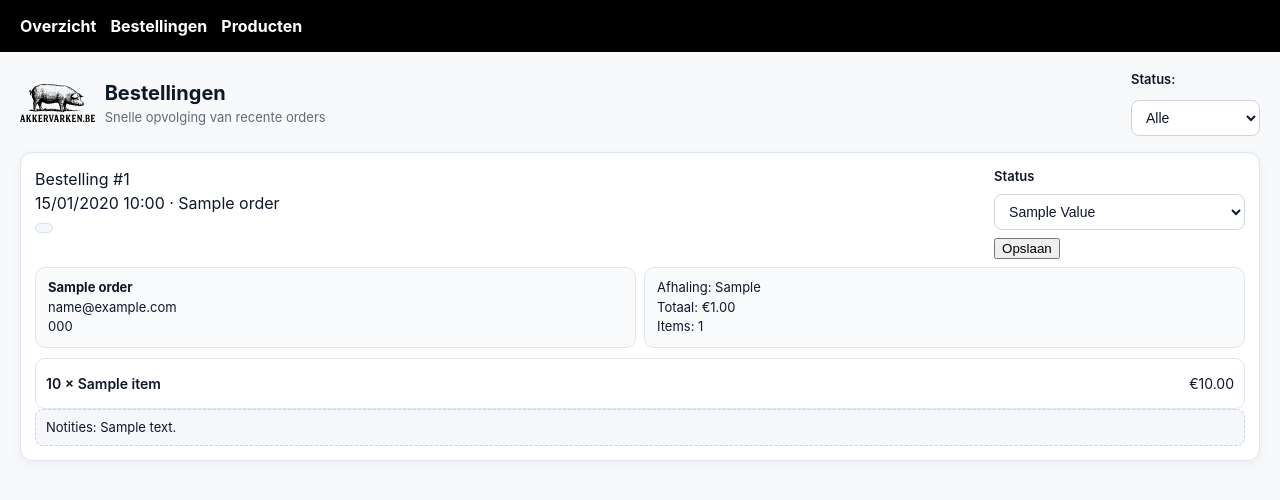
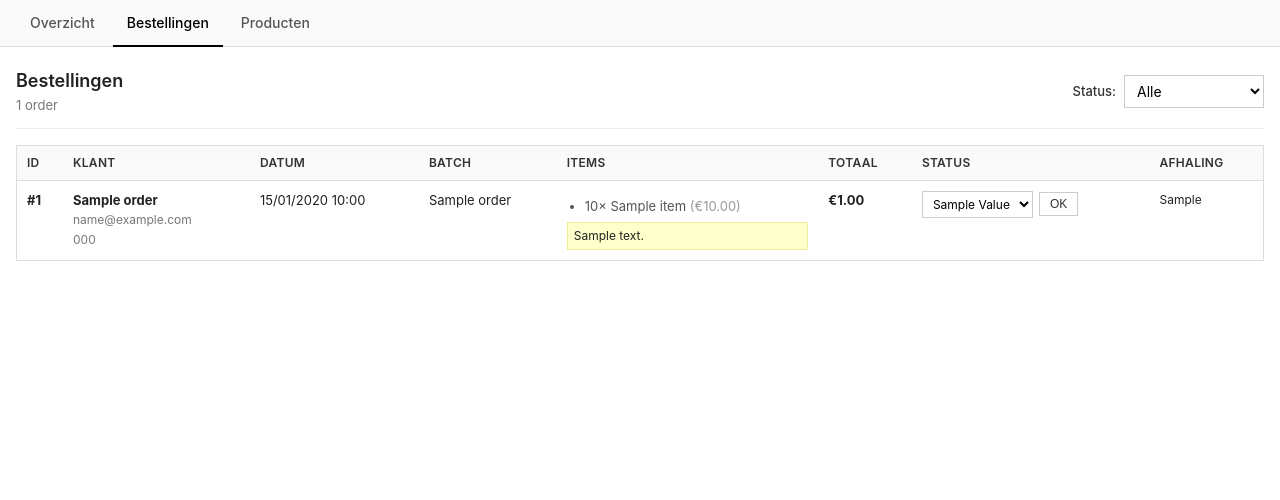
Before and after one commit to mlavaert/akkervarken.be, a FastAPI app: template backend/templates/admin/orders.html in a window 1280 px wide. Shown: the top 500 px of the page. Run offline with FastAPI, Linux system fonts and the light colour scheme; the template is opened without the code that fills it: most values are stand-ins (such as "Sample title", 1, 10 or a date in 2020).

Commit message:
Redesign again

```diff
--- a/backend/static/admin.css
+++ b/backend/static/admin.css
@@ -1,113 +1,294 @@
-:root {
-  color: #0f172a;
-  background: #f8f9fb;
-  font-family: -apple-system, BlinkMacSystemFont, "Segoe UI", sans-serif;
-  line-height: 1.5;
+* { box-sizing: border-box; margin: 0; padding: 0; }
+
+body {
+  font: 14px/1.5 -apple-system, BlinkMacSystemFont, "Segoe UI", sans-serif;
+  color: #222;
+  background: #fff;
+  margin: 0;
+  padding: 0;
 }
 
-* { box-sizing: border-box; }
+a { color: #0066cc; text-decoration: none; }
+a:hover { text-decoration: underline; }
 
-body {
-  margin: 0;
-  padding: 0 20px 24px;
-  background: #f8f9fb;
-}
-
-a { color: inherit; }
-
+/* Top navigation - minimal, compact */
 .top-nav {
-  margin: 0 -20px 18px;
-  padding: 14px 20px;
-  background: #000;
-  display: flex;
-  gap: 14px;
+  border-bottom: 1px solid #ddd;
+  padding: 0 16px;
+  background: #fafafa;
 }
 
 .top-nav a {
-  color: #fff;
-  text-decoration: none;
-  font-weight: 700;
+  display: inline-block;
+  padding: 12px 14px;
+  color: #555;
+  font-weight: 500;
+  border-bottom: 2px solid transparent;
+  margin-bottom: -1px;
 }
 
-.page { width: 100%; margin: 0 auto; }
+.top-nav a:hover { color: #000; text-decoration: none; border-bottom-color: #000; }
+.top-nav a.active { color: #000; border-bottom-color: #000; }
 
+/* Page container - tight margins */
+.page { max-width: 1400px; margin: 0 auto; padding: 20px 16px; }
+
+/* Header - compact, no logo */
 header {
   display: flex;
-  flex-wrap: wrap;
   align-items: center;
   justify-content: space-between;
+  margin-bottom: 16px;
+  padding-bottom: 12px;
+  border-bottom: 1px solid #eee;
+}
+
+h1 { font-size: 18px; font-weight: 600; }
+.meta { color: #777; font-size: 13px; margin-top: 2px; }
+
+/* Buttons - minimal */
+.btn {
+  display: inline-block;
+  padding: 6px 12px;
+  border: 1px solid #ccc;
+  background: #fff;
+  color: #333;
+  font-size: 13px;
+  cursor: pointer;
+  font-weight: 500;
+}
+
+.btn:hover { background: #f5f5f5; text-decoration: none; }
+.btn.primary { background: #000; color: #fff; border-color: #000; }
+.btn.primary:hover { background: #333; }
+
+button.icon-btn {
+  width: 28px;
+  height: 28px;
+  padding: 0;
+  border: 1px solid #ddd;
+  background: #fff;
+  cursor: pointer;
+  font-size: 14px;
+}
+
+button.icon-btn:hover { background: #f5f5f5; }
+button.icon-btn.danger { color: #c00; }
+button.icon-btn.danger:hover { background: #fee; border-color: #c00; }
+
+.sr-only { position: absolute; width: 1px; height: 1px; padding: 0; margin: -1px; overflow: hidden; clip: rect(0,0,0,0); border: 0; }
+
+/* Forms - compact, efficient */
+form label {
+  display: block;
+  font-size: 13px;
+  font-weight: 500;
+  margin-bottom: 4px;
+  color: #333;
+}
+
+input, textarea, select {
+  width: 100%;
+  padding: 6px 8px;
+  border: 1px solid #ccc;
+  background: #fff;
+  font-size: 14px;
+  font-family: inherit;
+}
+
+input:focus, textarea:focus, select:focus {
+  outline: none;
+  border-color: #0066cc;
+}
+
+textarea { resize: vertical; min-height: 80px; }
+
+.row {
+  display: grid;
+  grid-template-columns: repeat(auto-fit, minmax(200px, 1fr));
   gap: 12px;
+  margin-bottom: 12px;
+}
+
+/* Notices - subtle */
+.notice {
+  padding: 8px 12px;
+  margin-bottom: 16px;
+  border-left: 3px solid #0066cc;
+  background: #f0f8ff;
+  font-size: 13px;
+}
+
+.notice.success { border-left-color: #0a0; background: #f0fff0; }
+.notice.info { border-left-color: #0066cc; background: #f0f8ff; }
+.notice--warning { border-left-color: #f90; background: #fffef0; }
+
+/* Tables - primary data display method */
+table {
+  width: 100%;
+  border-collapse: collapse;
+  font-size: 13px;
+  background: #fff;
+  border: 1px solid #ddd;
+}
+
+th {
+  text-align: left;
+  padding: 8px 10px;
+  background: #fafafa;
+  border-bottom: 1px solid #ddd;
+  font-weight: 600;
+  color: #333;
+  font-size: 12px;
+  text-transform: uppercase;
+  letter-spacing: 0.3px;
+}
+
+td {
+  padding: 10px;
+  border-bottom: 1px solid #eee;
+  vertical-align: top;
+}
+
+tr:last-child td { border-bottom: none; }
+tr:hover { background: #fafafa; }
+
+td.actions { white-space: nowrap; }
+td.actions form { display: inline; }
+td.actions .icon-btn { margin-left: 4px; }
+
+/* Status tags - minimal */
+.tag {
+  display: inline-block;
+  padding: 2px 6px;
+  background: #f0f0f0;
+  border: 1px solid #ddd;
+  font-size: 11px;
+  font-weight: 500;
+  text-transform: uppercase;
+  letter-spacing: 0.3px;
+}
+
+/* Order-specific inline forms */
+.status-form {
+  display: inline-flex;
+  gap: 6px;
+  align-items: center;
+}
+
+.status-form label { display: none; }
+.status-form select {
+  width: auto;
+  padding: 4px 6px;
+  font-size: 12px;
+}
+
+.status-form button {
+  padding: 4px 10px;
+  font-size: 12px;
+}
+
+/* Order items list - compact */
+.items-list {
+  margin: 6px 0;
+  padding-left: 18px;
+  font-size: 13px;
+  color: #555;
+}
+
+.items-list li { margin: 2px 0; }
+
+/* Product form card - only used for forms */
+.card {
+  background: #fff;
+  border: 1px solid #ddd;
+  padding: 20px;
+  margin-bottom: 20px;
+}
+
+.card h2 {
+  font-size: 16px;
+  font-weight: 600;
   margin-bottom: 16px;
 }
 
-.brand { display: flex; align-items: center; gap: 10px; }
-.brand img { height: 38px; }
-h1 { margin: 0; font-size: 20px; font-weight: 700; }
-.meta { color: #606b78; font-size: 13px; }
-
-.btn {
-  display: inline-block;
-  padding: 8px 12px;
-  border: 1px solid #cfd5dd;
-  border-radius: 8px;
-  background: #fff;
-  text-decoration: none;
-  color: #0f172a;
-  font-weight: 600;
+/* Dashboard grid */
+.portal-grid {
+  display: grid;
+  grid-template-columns: repeat(auto-fit, minmax(280px, 1fr));
+  gap: 16px;
 }
 
-.btn.primary { background: #000; color: #fff; border-color: #000; }
+.portal-card {
+  padding: 16px;
+}
 
-.icon-btn {
-  width: 36px; height: 36px;
-  display: inline-flex; align-items: center; justify-content: center;
-  border: 1px solid #cfd5dd; border-radius: 8px;
-  background: #fff; cursor: pointer; font-size: 15px;
+.portal-card h2 {
+  font-size: 15px;
+  margin-bottom: 6px;
 }
-.icon-btn.danger { background: #fef2f2; border-color: #fbcfd0; color: #b91c1c; }
-.sr-only { position: absolute; width: 1px; height: 1px; padding: 0; margin: -1px; overflow: hidden; clip: rect(0,0,0,0); border: 0; }
 
-form { display: grid; gap: 10px; }
-label { font-size: 13px; font-weight: 600; color: #0f172a; }
-input, textarea, select {
-  width: 100%; padding: 8px 10px;
-  border: 1px solid #cfd5dd; border-radius: 8px;
-  background: #fff; font-size: 14px; color: #0f172a;
+.portal-card .meta-line {
+  color: #777;
+  font-size: 13px;
+  margin-bottom: 12px;
 }
-textarea { resize: vertical; }
-.row { display: grid; grid-template-columns: repeat(auto-fit, minmax(160px, 1fr)); gap: 10px; }
 
-.notice { padding: 10px 12px; border-radius: 10px; border: 1px solid #e0e6ed; background: #fff; font-size: 14px; }
-.notice.success { background: #edfdf3; border-color: #c9f4d9; color: #17653b; }
-.notice.info { background: #e5f2ff; border-color: #c2defc; color: #114b7a; }
+.portal-card .actions {
+  margin-top: 12px;
+}
 
-.card {
-  background: #fff;
-  border: 1px solid #e0e6ed;
-  border-radius: 12px;
-  padding: 14px;
-  box-shadow: 0 3px 12px rgba(15, 23, 42, 0.05);
+.nav-link {
+  display: inline-block;
+  color: #0066cc;
+  font-weight: 500;
+  font-size: 13px;
 }
-.card h2 { margin: 0 0 6px 0; font-size: 16px; }
 
-.orders, .product-list { display: grid; gap: 12px; }
-.card-header { display: flex; flex-wrap: wrap; justify-content: space-between; gap: 10px; margin-bottom: 8px; }
-.status-form { display: flex; gap: 8px; align-items: center; flex-wrap: wrap; }
-.tag { display: inline-block; padding: 4px 8px; border-radius: 10px; border: 1px solid #d8e2ec; background: #f3f6fb; font-size: 12px; }
+.nav-link:hover { text-decoration: underline; }
+.nav-link.active { color: #000; }
 
-.info-row { display: grid; grid-template-columns: repeat(auto-fit, minmax(220px,1fr)); gap: 8px; margin-bottom: 10px; }
-.info-box { padding: 10px 12px; border: 1px solid #e0e6ed; border-radius: 10px; background: #f9fafb; font-size: 13px; }
+/* Filters - inline with header */
+.filters {
+  display: flex;
+  gap: 8px;
+  align-items: center;
+}
 
-.items { border: 1px solid #e0e6ed; border-radius: 10px; padding: 8px 10px; background: #fff; }
-.item-row { display: flex; justify-content: space-between; gap: 10px; padding: 6px 0; border-bottom: 1px solid #eef2f7; font-size: 14px; }
-.item-row:last-child { border-bottom: none; }
-.item-name { font-weight: 600; }
-.notes { font-size: 13px; padding: 8px 10px; border-radius: 8px; background: #f6f7fb; border: 1px dashed #cbd5e1; }
+.filters label {
+  font-size: 13px;
+  margin: 0;
+}
 
-.product-card { border: 1px solid #e0e6ed; border-radius: 12px; padding: 12px; background: #fff; }
-.product-header { display: flex; justify-content: space-between; align-items: center; gap: 10px; }
+.filters select {
+  width: auto;
+  min-width: 140px;
+}
 
+/* Form actions */
+.actions {
+  display: flex;
+  gap: 8px;
+  margin-top: 16px;
+}
+
+form .actions {
+  padding-top: 8px;
+  border-top: 1px solid #eee;
+}
+
+/* Mobile adjustments */
 @media (max-width: 720px) {
-  body { padding: 0 14px 16px; }
-  .top-nav { margin: 0 -14px 14px; padding: 12px 14px; }
+  .page { padding: 16px 12px; }
+
+  table { font-size: 12px; }
+  th, td { padding: 6px 8px; }
+
+  .row { grid-template-columns: 1fr; }
+
+  header {
+    flex-direction: column;
+    align-items: flex-start;
+    gap: 12px;
+  }
 }
--- a/backend/templates/admin/orders.html
+++ b/backend/templates/admin/orders.html
@@ -3,23 +3,20 @@
 <head>
   <meta charset="UTF-8">
   <meta name="viewport" content="width=device-width, initial-scale=1.0">
-  <title>Akkervarken · Admin</title>
+  <title>Bestellingen · Akkervarken Admin</title>
   <link rel="stylesheet" href="/static/admin.css">
 </head>
 <body>
   <nav class="top-nav">
     <a href="/admin">Overzicht</a>
-    <a href="/admin/orders">Bestellingen</a>
+    <a href="/admin/orders" class="active">Bestellingen</a>
     <a href="/admin/products">Producten</a>
   </nav>
   <div class="page">
     <header>
-      <div class="brand">
-        <img src="https://akkervarken.be/img/logo.svg" alt="Akkervarken logo" loading="lazy">
       <div>
         <h1>Bestellingen</h1>
-          <div class="meta">Snelle opvolging van recente orders</div>
-        </div>
+        <div class="meta">{{ orders|length }} order{% if orders|length != 1 %}s{% endif %}</div>
       </div>
       <form class="filters" method="get" action="/admin/orders">
         <label for="status_filter">Status:</label>
@@ -32,18 +29,45 @@
       </form>
     </header>
 
-    <div class="orders">
     {% if orders %}
+      <table>
+        <thead>
+          <tr>
+            <th>ID</th>
+            <th>Klant</th>
+            <th>Datum</th>
+            <th>Batch</th>
+            <th>Items</th>
+            <th>Totaal</th>
+            <th>Status</th>
+            <th>Afhaling</th>
+          </tr>
+        </thead>
+        <tbody>
           {% for order in orders %}
-          <article class="card">
-            <div class="card-header">
-              <div class="order-meta">
-                <div class="order-id">Bestelling #{{ order.id }}</div>
-                <div class="meta-line">
-                  {{ order.created_at.strftime('%d/%m/%Y %H:%M') if order.created_at else '' }} · {{ order.batch_name }}
-                </div>
-                <div class="tag">{{ order.status.value }}</div>
-              </div>
+            <tr>
+              <td><strong>#{{ order.id }}</strong></td>
+              <td>
+                <strong>{{ order.customer_name }}</strong><br>
+                <span style="color: #777; font-size: 12px;">
+                  {{ order.customer_email or "—" }}<br>
+                  {{ order.customer_phone or "—" }}
+                </span>
+              </td>
+              <td style="white-space: nowrap;">{{ order.created_at.strftime('%d/%m/%Y %H:%M') if order.created_at else '—' }}</td>
+              <td>{{ order.batch_name }}</td>
+              <td>
+                <ul class="items-list">
+                  {% for item in order.items %}
+                    <li>{{ item.quantity }}× {{ item.product_name }} <span style="color: #999;">(€{{ "%.2f"|format(item.computed_subtotal) }})</span></li>
+                  {% endfor %}
+                </ul>
+                {% if order.notes %}
+                  <div style="margin-top: 6px; padding: 4px 6px; background: #ffc; border: 1px solid #ee9; font-size: 12px;">{{ order.notes }}</div>
+                {% endif %}
+              </td>
+              <td style="white-space: nowrap;"><strong>€{{ "%.2f"|format(order.total_amount) }}</strong></td>
+              <td>
                 <form class="status-form" method="post" action="/admin/orders/{{ order.id }}/status">
                   <label for="status-{{ order.id }}">Status</label>
                   <select id="status-{{ order.id }}" name="new_status">
@@ -51,41 +75,17 @@
                       <option value="{{ s.value }}" {% if s == order.status %}selected{% endif %}>{{ s.value.title() }}</option>
                     {% endfor %}
                   </select>
-                <button type="submit">Opslaan</button>
+                  <button type="submit" class="btn">OK</button>
                 </form>
-            </div>
-
-            <div class="info-row">
-              <div class="info-box">
-                <strong>{{ order.customer_name }}</strong><br>
-                {{ order.customer_email or "Geen e-mail" }}<br>
-                {{ order.customer_phone or "Geen telefoon" }}
-              </div>
-              <div class="info-box">
-                Afhaling: {{ order.pickup_info or "Nog te bepalen" }}<br>
-                Totaal: €{{ "%.2f"|format(order.total_amount) }}<br>
-                Items: {{ order.total_items }}
-              </div>
-            </div>
-
-            <div class="items">
-              {% for item in order.items %}
-                <div class="item-row">
-                  <div class="item-name">{{ item.quantity }} × {{ item.product_name }}</div>
-                  <div>€{{ "%.2f"|format(item.computed_subtotal) }}</div>
-                </div>
+              </td>
+              <td style="font-size: 12px;">{{ order.pickup_info or "—" }}</td>
+            </tr>
           {% endfor %}
-            </div>
-
-            {% if order.notes %}
-              <div class="notes">Notities: {{ order.notes }}</div>
-            {% endif %}
-          </article>
-        {% endfor %}
+        </tbody>
+      </table>
     {% else %}
       <div class="notice notice--warning">Geen bestellingen gevonden.</div>
     {% endif %}
   </div>
-  </div>
 </body>
 </html>
```
Also changed, not shown: backend/templates/admin/index.html (+13 -16 lines), backend/templates/admin/product_form.html (+12 -11 lines), backend/templates/admin/products.html (+47 -28 lines). Lines whose indentation alone changed are shown as unchanged.
